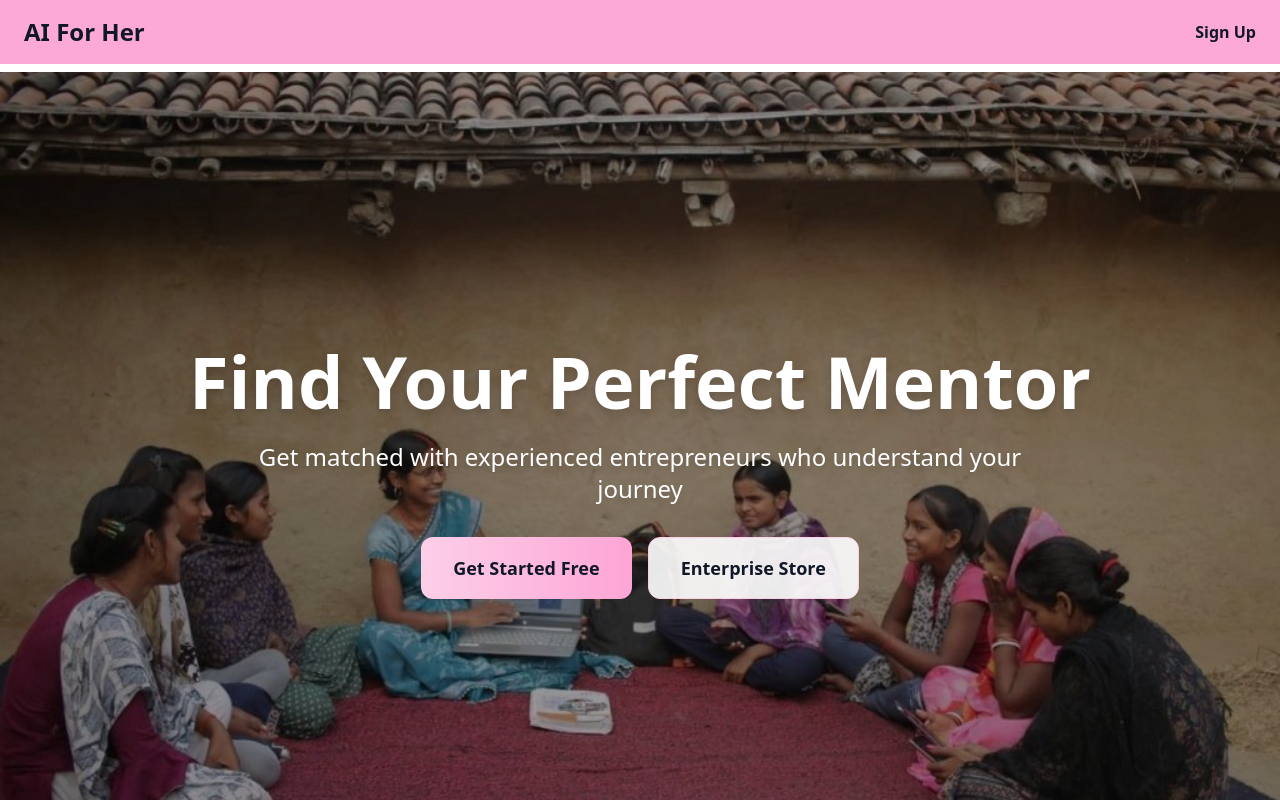
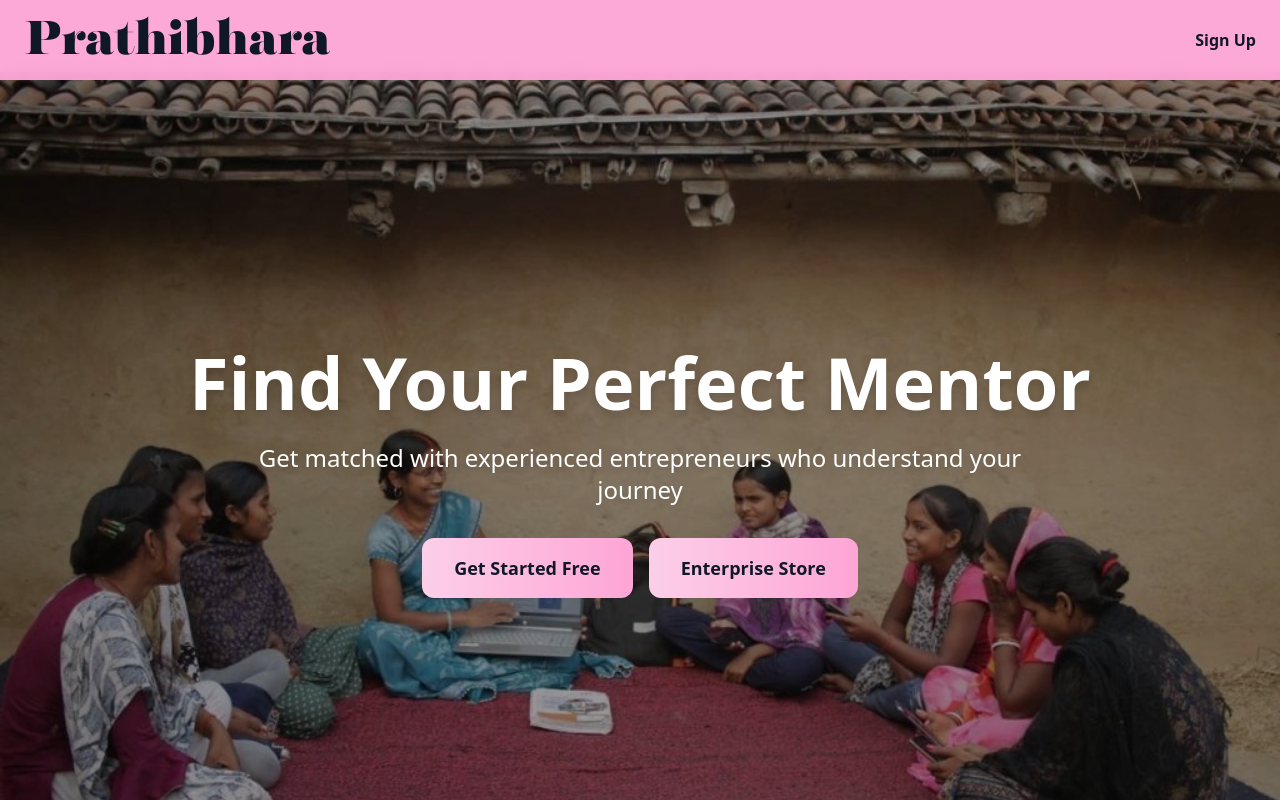
Before and after one commit to Thunderbeast5/AI-For-Her, a React (Vite) app: page / in a window 1280 px wide. Shown: the top 800 px of the page. Built offline with nearby package versions, Linux system fonts and the light colour scheme; no server answers.

Commit message:
settings removed

```diff
--- a/src/components/EntrepreneurSidebar.jsx
+++ b/src/components/EntrepreneurSidebar.jsx
@@ -25,7 +25,7 @@ const EntrepreneurSidebar = () => {
     { icon: LightBulbIcon, label: 'Opportunities', path: '/opportunities' },
     { icon: ChatBubbleLeftRightIcon, label: 'AI Coach', path: '/chat' },
     { icon: ChartBarIcon, label: 'Growth Journey', path: '/journey' },
-    { icon: Cog6ToothIcon, label: 'Settings', path: '/settings' },
+    // { icon: Cog6ToothIcon, label: 'Settings', path: '/settings' },
   ]
 
   return <SidebarLayout menuItems={menuItems} />
--- a/src/components/InvestorSidebar.jsx
+++ b/src/components/InvestorSidebar.jsx
@@ -15,7 +15,7 @@ const InvestorSidebar = () => {
     { icon: MagnifyingGlassIcon, label: 'Browse Projects', path: '/browse-projects' },
     { icon: BriefcaseIcon, label: 'My Portfolio', path: '/portfolio' },
     { icon: BookmarkIcon, label: 'Saved Projects', path: '/saved' },
-    { icon: Cog6ToothIcon, label: 'Settings', path: '/settings' },
+    // { icon: Cog6ToothIcon, label: 'Settings', path: '/settings' },
   ]
 
   return <SidebarLayout menuItems={menuItems} />
--- a/src/components/MentorSidebar.jsx
+++ b/src/components/MentorSidebar.jsx
@@ -24,7 +24,7 @@ const MentorSidebar = () => {
     { icon: VideoCameraIcon, label: 'Group Mentoring', path: '/group-sessions' },
     { icon: CalendarIcon, label: 'Schedule', path: '/schedule' },
     { icon: ChartBarIcon, label: 'Analytics', path: '/analytics' },
-    { icon: Cog6ToothIcon, label: 'Settings', path: '/settings' },
+    // { icon: Cog6ToothIcon, label: 'Settings', path: '/settings' },
   ]
 
   return <SidebarLayout menuItems={menuItems} />
--- a/src/components/Sidebar.jsx
+++ b/src/components/Sidebar.jsx
@@ -25,7 +25,7 @@ const Sidebar = () => {
     <div className="w-64 bg-white border-r border-gray-100 h-screen flex flex-col">
       {/* Logo */}
       <div className="p-6 border-b border-gray-100">
-        <h1 className="text-xl font-bold text-gray-900">AI for Her</h1>
+        <h1 className="text-xl font-bold text-gray-900">Pratibhara</h1>
       </div>
 
       {/* Navigation */}
--- a/src/components/SidebarLayout.jsx
+++ b/src/components/SidebarLayout.jsx
@@ -10,9 +10,9 @@ const SidebarLayout = ({ menuItems }) => {
       <div className="p-6">
         <h1
           onClick={() => navigate('/')}
-          className="text-2xl font-bold text-gray-900 notranslate cursor-pointer hover:text-pink-400 transition-colors"
+          className="text-3xl font-bold text-gray-900 notranslate cursor-pointer hover:text-pink-400 transition-colors logo-pratibhara"
         >
-          AI For Her
+          Pratibhara
         </h1>
       </div>
 
--- a/src/enterprise/EnterpriseStorefront.jsx
+++ b/src/enterprise/EnterpriseStorefront.jsx
@@ -1,4 +1,5 @@
 import { useEffect, useState, useMemo } from 'react'
+import { Link } from 'react-router-dom'
 import apiClient from '../api'
 import { ShoppingCartIcon } from '@heroicons/react/24/outline'
 
@@ -131,10 +132,12 @@ const EnterpriseStorefront = () => {
       {/* Top bar with AI For Her theme */}
       <header className="w-full bg-pink-300/95 shadow-sm">
         <div className="max-w-6xl mx-auto px-4 py-4 flex items-center justify-between">
-          <div>
-            <h1 className="text-2xl font-bold text-gray-900">AI For Her Store</h1>
+          <Link to="/" className="group flex flex-col">
+            <h1 className="text-3xl font-bold text-gray-900 group-hover:text-pink-700 transition-colors logo-pratibhara">
+              Pratibhara
+            </h1>
             <p className="text-sm text-gray-800">Discover products from women entrepreneurs</p>
-          </div>
+          </Link>
           <button
             type="button"
             onClick={() => setShowCheckout(true)}
--- a/src/index.css
+++ b/src/index.css
@@ -123,3 +123,14 @@ body.translated-ltr {
   color: #ec4899 !important;
   font-weight: 600 !important;
 }
+
+@font-face {
+  font-family: 'Fabrica Heavy';
+  src: url('./assets/fonts/Fabrica Heavy.ttf') format('truetype');
+  font-weight: normal;
+  font-style: normal;
+}
+
+.logo-pratibhara {
+  font-family: 'Fabrica Heavy', system-ui, -apple-system, BlinkMacSystemFont, 'Segoe UI', sans-serif;
+}
--- a/src/pages/Entrepreneur/Mentors.jsx
+++ b/src/pages/Entrepreneur/Mentors.jsx
@@ -478,7 +478,7 @@ export default function Mentors() {
         {/* Personal Mentors Tab */}
         {activeTab === 'find' && (
           <div>
-            <div className="bg-blue-50 border border-blue-200 rounded-lg p-4 mb-6">
+            {/* <div className="bg-blue-50 border border-blue-200 rounded-lg p-4 mb-6">
               <div className="flex items-start space-x-3">
                 <svg className="w-6 h-6 text-blue-500 flex-shrink-0" fill="currentColor" viewBox="0 0 20 20">
                   <path fillRule="evenodd" d="M18 10a8 8 0 11-16 0 8 8 0 0116 0zm-7-4a1 1 0 11-2 0 1 1 0 012 0zM9 9a1 1 0 000 2v3a1 1 0 001 1h1a1 1 0 100-2v-3a1 1 0 00-1-1H9z" clipRule="evenodd" />
@@ -488,7 +488,7 @@ export default function Mentors() {
                   <p>Send a request → Mentor approves → Complete payment → Start chatting</p>
                 </div>
               </div>
-            </div>
+            </div> */}
             {/* Filters */}
             <div className="bg-white rounded-lg shadow p-4 mb-6">
               <div className="space-y-4">
@@ -757,7 +757,7 @@ export default function Mentors() {
         {activeTab === 'freeGroups' && (
           <div>
             {/* Info Banner */}
-            <div className="bg-green-50 border border-green-200 rounded-lg p-4 mb-6">
+            {/* <div className="bg-green-50 border border-green-200 rounded-lg p-4 mb-6">
               <div className="flex items-start space-x-3">
                 <svg className="w-6 h-6 text-green-500 flex-shrink-0" fill="currentColor" viewBox="0 0 20 20">
                   <path fillRule="evenodd" d="M18 10a8 8 0 11-16 0 8 8 0 0116 0zm-7-4a1 1 0 11-2 0 1 1 0 012 0zM9 9a1 1 0 000 2v3a1 1 0 001 1h1a1 1 0 100-2v-3a1 1 0 00-1-1H9z" clipRule="evenodd" />
@@ -768,7 +768,7 @@ export default function Mentors() {
                   <p className="text-xs mt-1">✨ No payment required • Instant access • Community support</p>
                 </div>
               </div>
-            </div>
+            </div> */}
 
             <div className="mb-6">
               <h2 className="text-2xl font-bold mb-2">Available Free Groups</h2>
@@ -941,7 +941,7 @@ export default function Mentors() {
         {activeTab === 'groupSessions' && (
           <div>
             {/* Info Banner */}
-            <div className="bg-blue-50 border border-blue-200 rounded-lg p-4 mb-6">
+            {/* <div className="bg-blue-50 border border-blue-200 rounded-lg p-4 mb-6">
               <div className="flex items-start space-x-3">
                 <svg className="w-6 h-6 text-blue-500 flex-shrink-0" fill="currentColor" viewBox="0 0 20 20">
                   <path fillRule="evenodd" d="M18 10a8 8 0 11-16 0 8 8 0 0116 0zm-7-4a1 1 0 11-2 0 1 1 0 012 0zM9 9a1 1 0 000 2v3a1 1 0 001 1h1a1 1 0 100-2v-3a1 1 0 00-1-1H9z" clipRule="evenodd" />
@@ -952,7 +952,7 @@ export default function Mentors() {
                   <p className="text-xs mt-1">💎 Paid sessions • Scheduled meetings • Limited seats • Certificate of completion</p>
                 </div>
               </div>
-            </div>
+            </div> */}
 
             <div className="mb-6">
               <h2 className="text-2xl font-bold mb-2">Available Group Mentoring Sessions</h2>
--- a/src/pages/LandingPage.jsx
+++ b/src/pages/LandingPage.jsx
@@ -132,10 +132,10 @@ const LandingPage = () => {
           <motion.h1
             initial={{ opacity: 0, x: -20 }}
             animate={{ opacity: 1, x: 0 }}
-            className="font-bold text-2xl text-gray-900 notranslate cursor-pointer hover:text-pink-600 transition-colors"
+            className="font-bold text-5xl text-gray-900 notranslate cursor-pointer hover:text-pink-600 transition-colors logo-pratibhara"
             onClick={() => navigate('/')}
           >
-            AI For Her
+            Prathibhara
           </motion.h1>
           <div className="flex items-center space-x-4">
             <GoogleTranslate />
@@ -215,8 +215,7 @@ const LandingPage = () => {
                   </button>
                   <button
                     onClick={() => navigate('/enterprise/store')}
-                    className="px-8 py-4 bg-white/90 text-gray-900 rounded-xl text-lg font-semibold border border-pink-200 hover:bg-white hover:shadow-2xl hover:scale-105 transition-all duration-200"
-                  >
+className="px-8 py-4 bg-gradient-to-r from-pink-200 to-pink-300 text-gray-900 rounded-xl text-lg font-semibold hover:shadow-2xl hover:scale-105 transition-all duration-200"                  >
                     Enterprise Store
                   </button>
                 </div>
```
Also changed, not shown: src/assets/fem.svg (added), src/assets/fonts/Fabrica Heavy.ttf (added).
